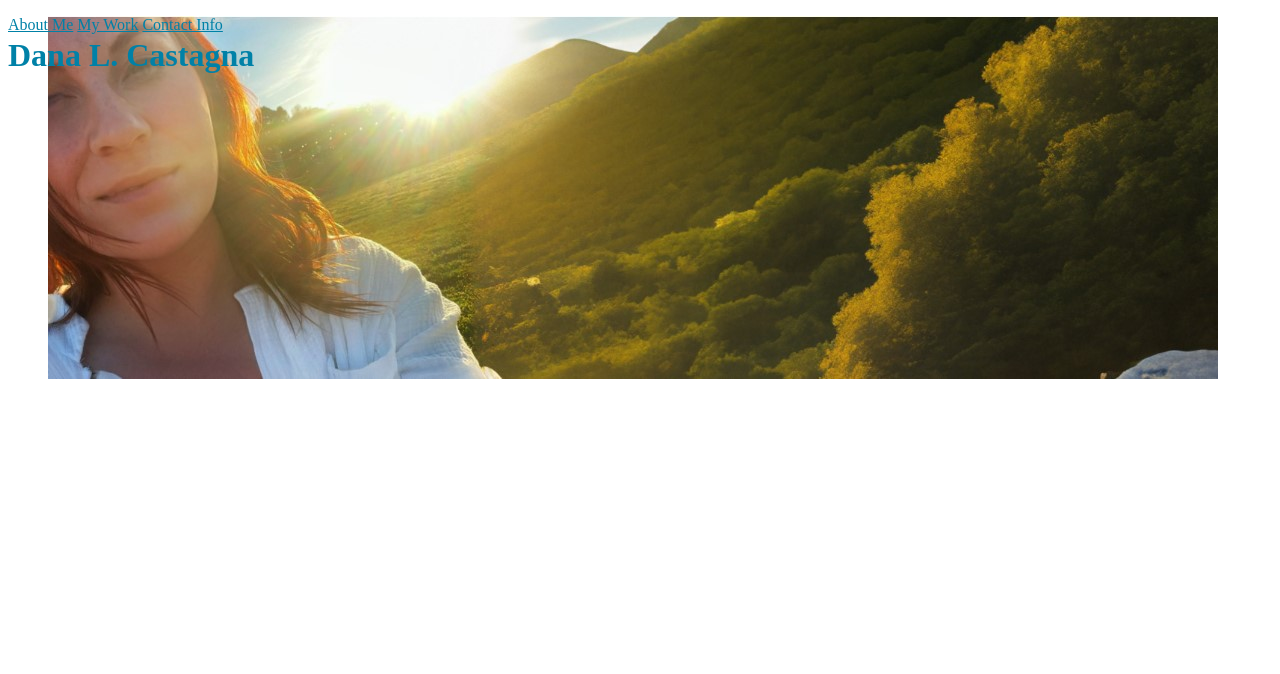
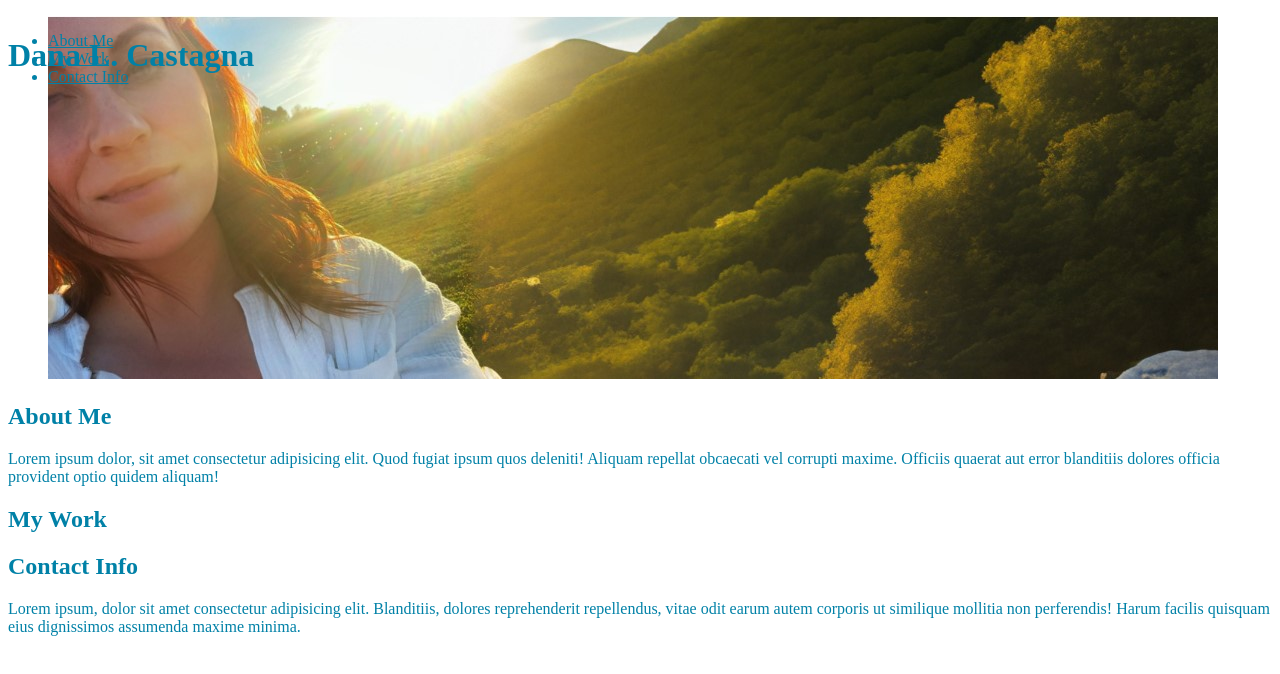
Before and after one commit to ddurmala/dana_prof_portfolio, a plain HTML site: page index.html in a window 1280 px wide. Shown: the top 674 px of the page. Drawn offline with Linux system fonts and the light colour scheme; a web font is replaced by a local one.

Commit message:
finished the nav bar and scroll to section

```diff
--- a/index.html
+++ b/index.html
@@ -14,9 +14,11 @@
         <h1 class="logo">Dana L. Castagna</h1>
 
         <nav class="navigation">
-            <a href="about-me.html">About Me</a>
-            <a href="./my-work.html">My Work</a>
-            <a href="./contact-info.html">Contact Info</a>
+            <ul>
+                <li><a href="#aboutme">About Me</a></li>
+                <li><a href="#mywork">My Work</a></li>
+                <li><a href="#contactinfo">Contact Info</a></li>
+            </ul>
         </nav>
 
         <figure class="header-pic">
@@ -26,6 +28,25 @@
 
     </header>
 
+    <section id="aboutme">
+        <h2>About Me</h2>
+        <p>Lorem ipsum dolor, sit amet consectetur adipisicing elit. Quod fugiat ipsum quos deleniti! Aliquam repellat
+            obcaecati vel corrupti maxime. Officiis quaerat aut error blanditiis dolores officia provident optio quidem
+            aliquam!</p>
+    </section>
+
+    <section id="mywork">
+        <h2>My Work</h2>
+
+
+    </section>
+
+    <section id="contactinfo">
+        <h2>Contact Info</h2>
+        <p>Lorem ipsum, dolor sit amet consectetur adipisicing elit. Blanditiis, dolores reprehenderit repellendus,
+            vitae odit earum autem corporis ut similique mollitia non perferendis! Harum facilis quisquam eius
+            dignissimos assumenda maxime minima.</p>
+    </section>
 </body>
 
 </html>
```
Also changed, not shown: about-me.html (deleted), contact-info.html (deleted), my-work.html (deleted).
